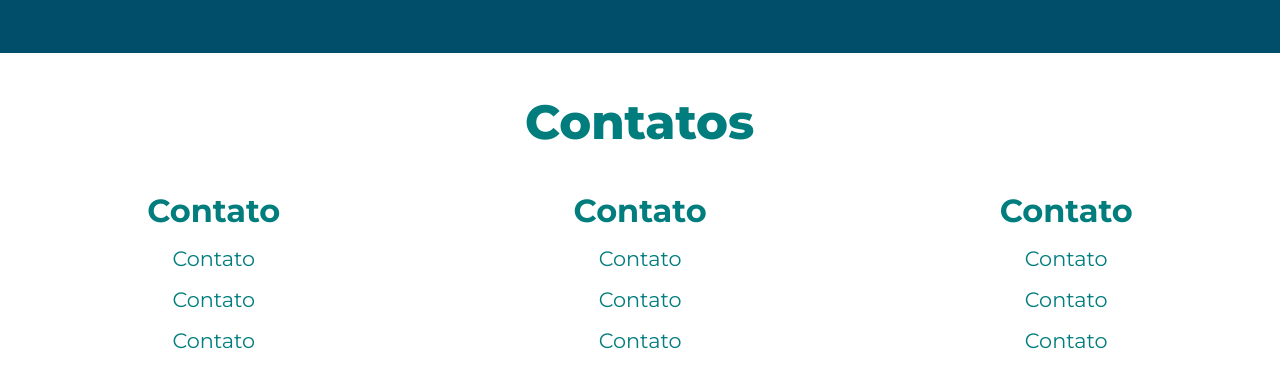
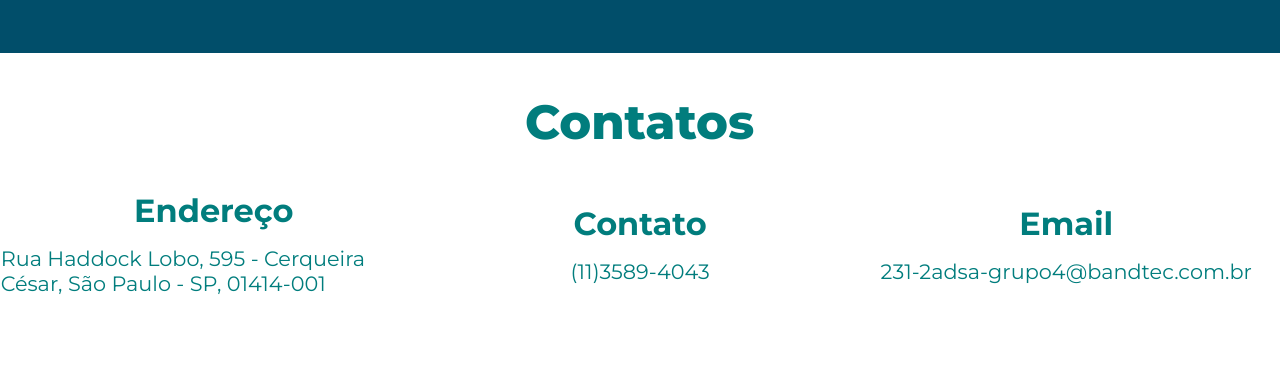
Before and after one commit to MedServer-Sentinel/Frontend-JS, a website: page site/public/index.html in a window 1280 px wide. Shown: the part 3103-3486 px from the top of the page. Drawn offline with nearby package versions, Linux system fonts and the light colour scheme.

Commit message:
atualizando contatos footer

```diff
--- a/site/public/index.html
+++ b/site/public/index.html
@@ -327,22 +327,16 @@
             <h1 class="tituloContatos" data-aos="zoom-in" data-aos-duration="2000">Contatos</h1>
             <div class="conteudoContatos">
                 <div class="contatos1" data-aos="fade-right" data-aos-duration="2000">
-                    <h1>Contato</h1>
-                    <p>Contato</p>
-                    <p>Contato</p>
-                    <p>Contato</p>
+                    <h1>Endereço</h1>
+                    <p>Rua Haddock Lobo, 595 - Cerqueira César, São Paulo - SP, 01414-001</p>
                 </div>
                 <div class="contatos1" data-aos="zoom-in" data-aos-duration="2000">
                     <h1>Contato</h1>
-                    <p>Contato</p>
-                    <p>Contato</p>
-                    <p>Contato</p>
+                    <p>(11)3589-4043</p>
                 </div>
                 <div class="contatos1" data-aos="fade-left" data-aos-duration="2000">
-                    <h1>Contato</h1>
-                    <p>Contato</p>
-                    <p>Contato</p>
-                    <p>Contato</p>
+                    <h1>Email</h1>
+                    <p>231-2adsa-grupo4@bandtec.com.br</p>
                 </div>
             </div>
         </div>
```
